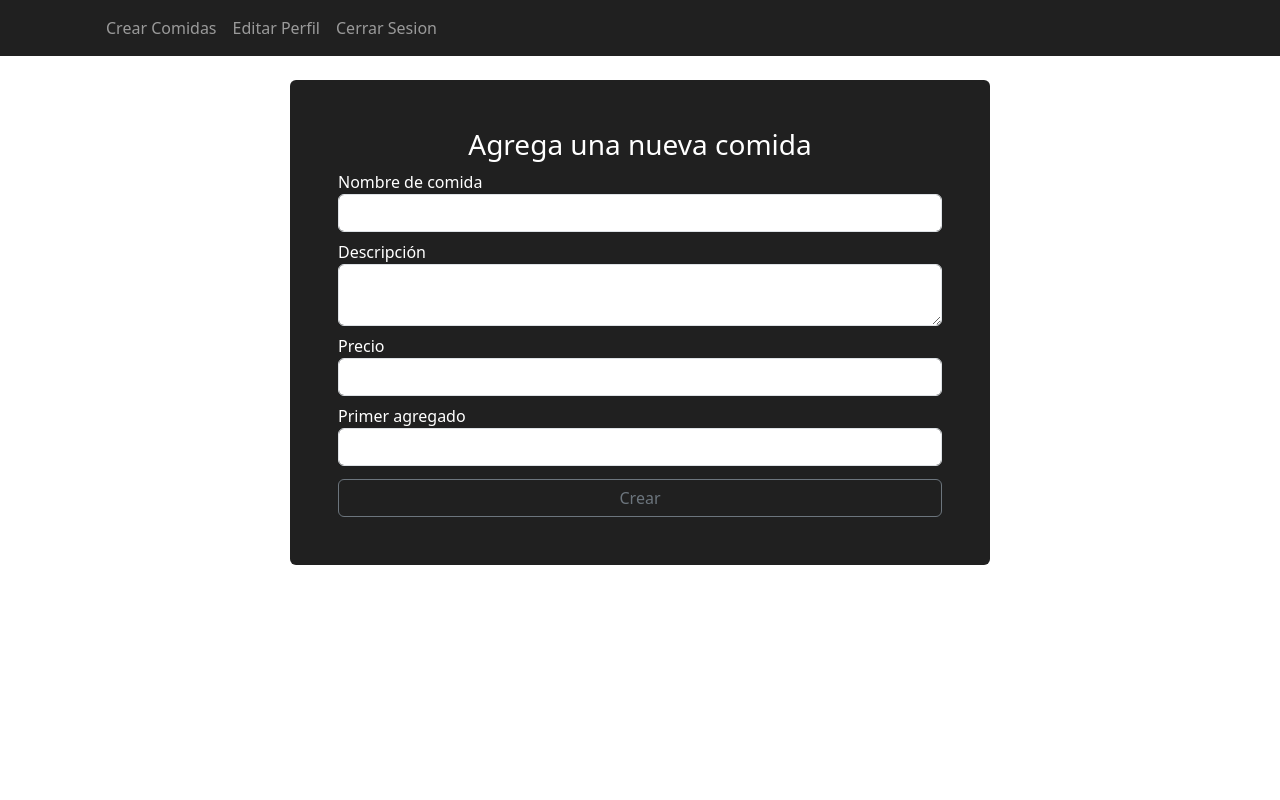
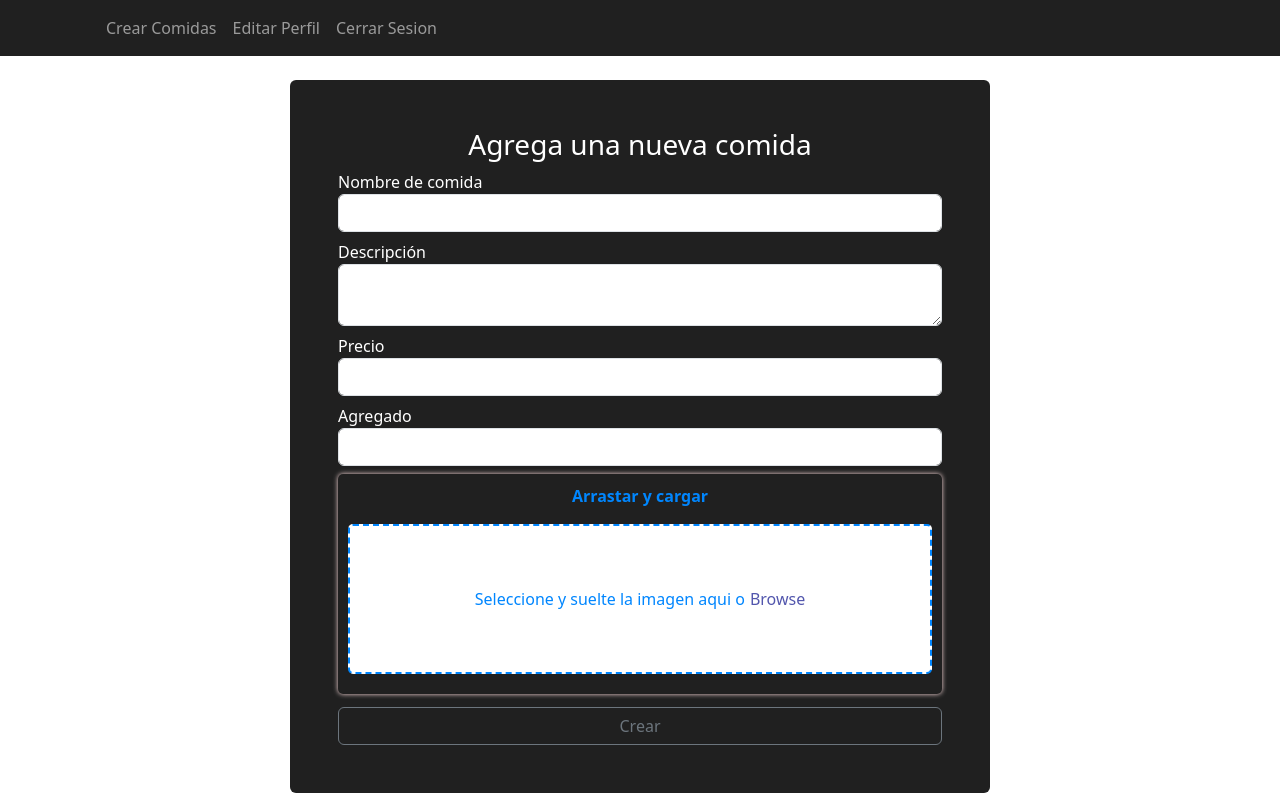
Before and after one commit to LucreciaMencia/Frontend_TPIntegrador_ComA_Scheiber_Mencia_Mencia, a React (Create React App) app: page /crearComida in a window 1280 px wide. Built offline with nearby package versions, Linux system fonts and the light colour scheme.

Commit message:
MM-44 | Componente para cargar imagen creado

```diff
--- a/package.json
+++ b/package.json
@@ -11,10 +11,12 @@
     "react": "^18.2.0",
     "react-bootstrap": "^2.9.0",
     "react-dom": "^18.2.0",
+    "react-dropzone": "^14.2.3",
     "react-icons": "^4.11.0",
     "react-router-dom": "^6.16.0",
     "react-scripts": "5.0.1",
     "react-toastify": "^9.1.3",
+    "styled-components": "^6.1.0",
     "web-vitals": "^2.1.4"
   },
   "scripts": {
--- /dev/null
+++ b/src/componentes/DragDropImageUploader.jsx
@@ -0,0 +1,97 @@
+import '../estilos/Estilos.css'
+import { useState, useRef } from 'react'
+
+function DragDropImageUploader() {
+
+    const [images, setImages] = useState([]);
+    const [isDragging, setIsDragging] = useState(false);
+    const fileInputRef = useRef(null);
+
+    function selectFiles() {
+        fileInputRef.current.click();
+    }
+
+    // Escucha el evento "fileSelect" para obtener los archivos seleccionados
+    // y luego mostrar sus miniaturas
+    function onFileSelect(event) {
+        // Obtiene los archivos seleccionados del evento
+        const files = event.target.files;
+
+        // Si hay alguno, muestra sus miniaturas
+        mostrarMiniaturas(files);
+    }
+
+    function mostrarMiniaturas(files) {
+        if (files.length === 0) return;
+        for (let i = 0; i < files.length; i++) {
+            if (files[i].type.split('/')[0] !== 'image') continue;
+            if (!images.some((e) => e.name === files[i].name)) {
+                setImages((prevImages) => [
+                    ...prevImages,
+                    {
+                        name: files[i].name,
+                        url: URL.createObjectURL(files[i]),
+                    },
+                ]);
+            }
+        }
+    }
+
+    function deleteImage(index) {
+        setImages((prevImages) =>
+            prevImages.filter((_, i) => i !== index)
+        )
+    }
+    function onDragOver(event) {
+        event.preventDefault();
+        setIsDragging(true);
+        event.dataTransfer.dropEffect = "copy";
+    }
+
+    function onDragLeave(event) {
+        event.preventDefault();
+        setIsDragging(false);
+
+    }
+
+    function onDrop(event) {
+        event.preventDefault();
+        setIsDragging(false);
+        const files = event.dataTransfer.files;
+        mostrarMiniaturas(files);
+    }
+
+
+    return (
+        <div className="drapDropCard">
+            <div className="dragDropTop">
+                <p>
+                    Arrastar y cargar
+                </p>
+                <div className="drag-area" onDragOver={onDragOver} onDragLeave={onDragLeave} onDrop={onDrop}>
+                    {isDragging ? (
+                        <span className="select">Suelte la imagen aqui</span>
+                    ) : (<>
+                        Seleccione y suelte la imagen aqui o {" "}
+                        <span className="select" role='button' onClick={selectFiles}>
+                            Browse
+                        </span>
+                    </>
+                    )}
+                    <input name="file" type="file" className="file" multiple ref={fileInputRef} onChange={onFileSelect}></input>
+                </div>
+                <div className="dragDrogContainer" >
+                    {
+                        images.map((images, index) => (
+                            <div className='dragDrop-Image' key={index}>
+                                <span className='delete' onClick={() => deleteImage(index)}>&times;</span>
+                                <img src={images.url} alt={images.name} />
+                            </div>
+                        ))}
+                </div>
+            </div>
+        </div>
+    )
+}
+
+export default DragDropImageUploader
--- a/src/componentes/Index.jsx
+++ b/src/componentes/Index.jsx
@@ -2,3 +2,4 @@ export { default as CarouselInicio } from './CarouselInicio'
 export { default as FoodCard } from './FoodCard'
 export { default as InformacionRestaurante } from './InformacionRestaurante'
 export { default as StarRating } from './StarRating'
+export { default as DragDropImageUploader } from './DragDropImageUploader'
--- a/src/estilos/Estilos.css
+++ b/src/estilos/Estilos.css
@@ -106,3 +106,93 @@ video {
 .d-grid{
     padding-top: 5px;
 }
+
+.drapDropCard{
+    padding: 10px;
+    box-shadow: 0 0 5px #ffdfdf;
+    border-radius: 5px;
+    overflow: hidden;
+}
+
+.drapDropCard .dragDropTop{
+    text-align: center;
+}
+
+.drapDropCard p{
+    font-weight: bold;
+    color: #0086fe;
+}
+
+.drapDropCard .drag-area{
+    height: 150px;
+    border-radius: 5px;
+    border: 2px dashed #0086fe;
+    color: #0086fe;
+    background: white;
+    display: flex;
+    justify-content: center;
+    align-items: center;
+    user-select: none;
+    -webkit-user-select: none;
+    margin-top: 10px;
+}
+
+.drapDropCard .drag-area .visible{
+    font-size: 18px;
+}
+
+.drapDropCard .select{
+    color: #5256ad;
+    margin-left: 5px;
+    cursor: pointer;
+    transition: 0.4s;
+}
+
+.drapDropCard .select:hover{
+    opacity: 0.6;
+}
+
+.drapDropCard .dragDrogContainer{
+    width: 100%;
+    height: auto;
+    display: flex;
+    justify-content: flex-start;
+    align-items: flex-start;
+    flex-wrap: wrap;
+    max-height: 200px;
+    overflow-y: auto;
+    margin-top: 10px;
+}
+
+.drapDropCard .dragDrogContainer .dragDrop-Image{
+    width: 75px;
+    margin-right: 5px;
+    height: 75px;
+    position: relative;
+    margin-bottom: 8px;
+}
+
+.drapDropCard .dragDrogContainer .dragDrop-Image img{
+    width: 100%;
+    height: 100%;
+    border-radius: 5px;
+}
+
+.drapDropCard .dragDrogContainer .dragDrop-Image span{
+    position: absolute;
+    top: -2px;
+    right: 9px;
+    font-size: 20px;
+    cursor: pointer;
+}
+
+.drapDropCard input,
+.drapDropCard .drag-area .on-drop,
+.drapDropCard .drag-area.dragover .visible{
+    display: none;
+}
+
+.delete{
+    z-index: 999;
+    color: #0086fe;
+}
--- a/src/paginas/privadas/restaurante/CrearComida.jsx
+++ b/src/paginas/privadas/restaurante/CrearComida.jsx
@@ -1,4 +1,5 @@
 import { BarraDeNavRestaurante } from '../../../navBar/Index'
+import { DragDropImageUploader } from '../../../componentes/Index'
 
 function CrearComida() {
     const estilo = {
@@ -28,8 +29,11 @@ function CrearComida() {
                             <input type="text" placeholder='' className='form-control'></input>
                         </div>
                         <div className='mb-2'>
-                            <label htmlFor='lname'>Primer agregado</label>
+                            <label htmlFor='lname'>Agregado</label>
                             <input type="text" placeholder='' className='form-control'></input>
+                        </div>
+                        <div>
+                            <DragDropImageUploader/>
                         </div>
                         <div className='d-grid mt-2'>
                             <button className='btn btn-outline-secondary'>Crear</button>
--- a/src/paginas/publicas/RegistroRestaurante.jsx
+++ b/src/paginas/publicas/RegistroRestaurante.jsx
@@ -6,6 +6,7 @@ import { toast } from 'react-toastify'
 import 'react-toastify/dist/ReactToastify.css'
 // import Form from 'react-bootstrap/Form';
 import { crearRestaurante } from '../../api/restaurante/index'
+import { toastError, toastExitoso } from '../../utilerias/toast'
 
 
 
@@ -40,7 +41,7 @@ export class InternalRegistroRestaurante extends Component {
         }
 
 
-            crearRestaurante(usuario)
+        crearRestaurante(usuario)
             .then(res => {
                 return res.json()
                     .then(body => {
@@ -56,30 +57,12 @@ export class InternalRegistroRestaurante extends Component {
                     if (result.ok) {
                         sessionStorage.setItem('token', result.body.token)
 
-                        toast.success("El usuario se ha registrado correctamente", {
-                            position: "bottom-center",
-                            autoClose: 5000,
-                            hideProgressBar: false,
-                            closeOnClick: true,
-                            pauseOnHover: true,
-                            draggable: true,
-                            progress: undefined,
-                            theme: "light",
-                        });
+                        toastExitoso("El usuario se ha registrado correctamente")
 
                         this.props.navigate("/perfilRestaurante")
 
                     } else {
-                        toast.error(result.body.message, {
-                            position: "bottom-center",
-                            autoClose: 5000,
-                            hideProgressBar: false,
-                            closeOnClick: true,
-                            pauseOnHover: true,
-                            draggable: true,
-                            progress: undefined,
-                            theme: "light",
-                        });
+                        toastError(result.body.message)
                     }
                 }
             ).catch(
@@ -204,6 +187,6 @@ export default function RegistroRestaurante() {
 
     const navigate = useNavigate();
 
-    return  <InternalRegistroRestaurante navigate={navigate} params={p} />
+    return <InternalRegistroRestaurante navigate={navigate} params={p} />
 
 }
--- /dev/null
+++ b/src/utilerias/toast.js
@@ -0,0 +1,27 @@
+export function toastExitoso(mensaje){
+
+    toast.success(mensaje, {
+        position: "bottom-center",
+        autoClose: 5000,
+        hideProgressBar: false,
+        closeOnClick: true,
+        pauseOnHover: true,
+        draggable: true,
+        progress: undefined,
+        theme: "light",
+    });
+}
+
+export function toastError(mensaje){
+
+    toast.error(mensaje, {
+        position: "bottom-center",
+        autoClose: 5000,
+        hideProgressBar: false,
+        closeOnClick: true,
+        pauseOnHover: true,
+        draggable: true,
+        progress: undefined,
+        theme: "light",
+    });
+}
```
Also changed, not shown: 1 other file (tests, documents, lock files or other folders).
